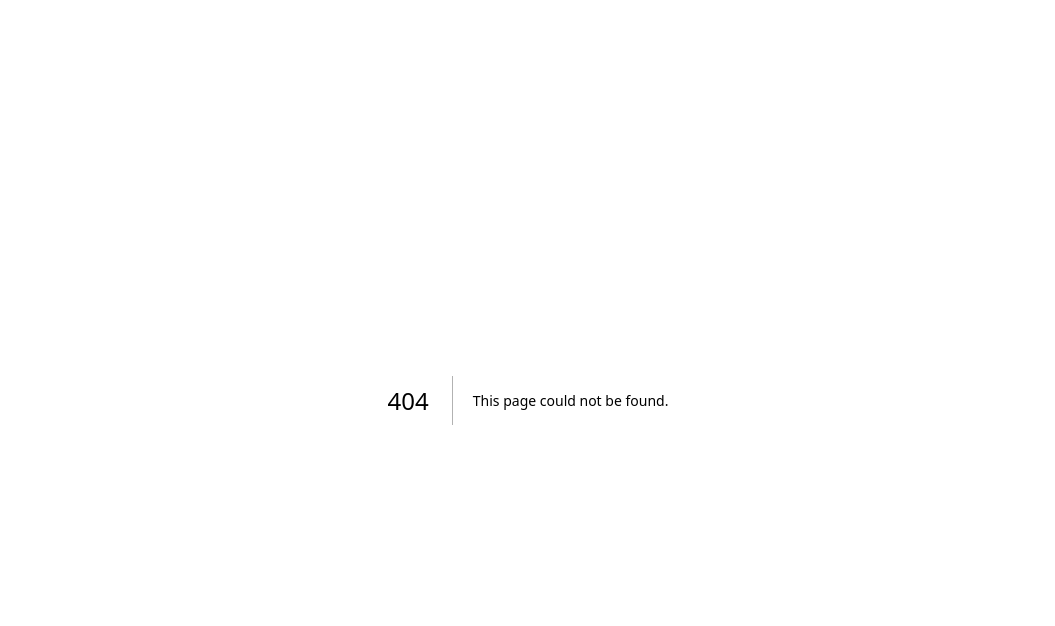
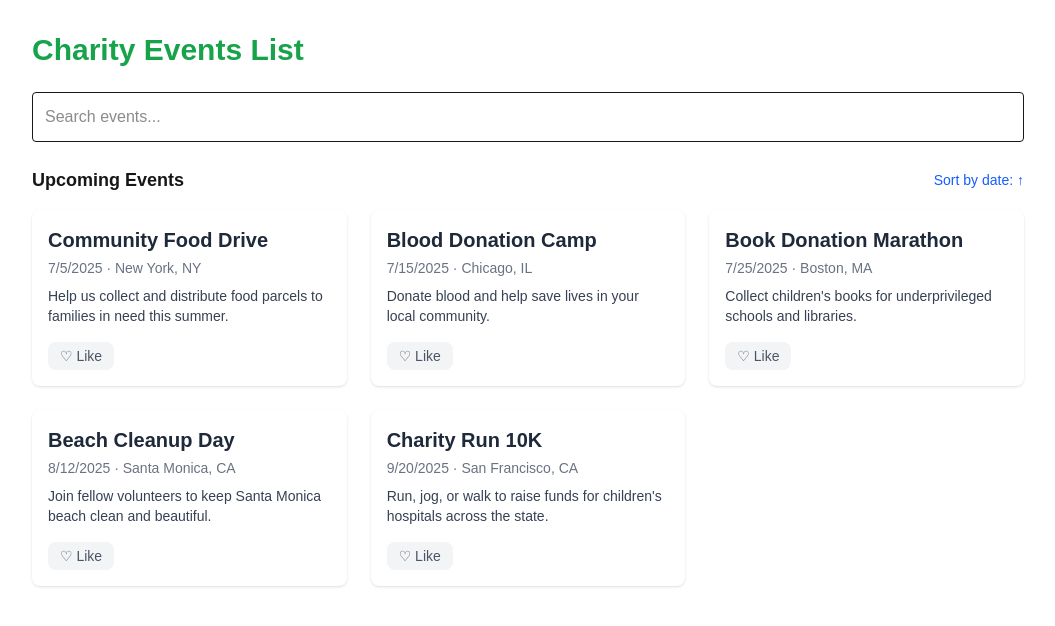
Before and after one commit to KucherDmytroVT211/react2023, a Next.js app: page /events in a window 1280 px wide. Before the commit this address had no page. Shown: the top 626 px of the page, without its empty margins (112-1167 px from the left). Built offline with nearby package versions, Linux system fonts and the light colour scheme.

Commit message:
feat(events-list): add base components for charity events list

```diff
--- /dev/null
+++ b/app/events/page.js
@@ -0,0 +1,55 @@
+"use client";
+
+import EventsSection from "../../components/EventsSection";
+
+const SAMPLE_EVENTS = [
+  {
+    id: 1,
+    title: "Community Food Drive",
+    description:
+      "Help us collect and distribute food parcels to families in need this summer.",
+    date: "2025-07-05",
+    location: "New York, NY",
+  },
+  {
+    id: 2,
+    title: "Beach Cleanup Day",
+    description:
+      "Join fellow volunteers to keep Santa Monica beach clean and beautiful.",
+    date: "2025-08-12",
+    location: "Santa Monica, CA",
+  },
+  {
+    id: 3,
+    title: "Charity Run 10K",
+    description:
+      "Run, jog, or walk to raise funds for children's hospitals across the state.",
+    date: "2025-09-20",
+    location: "San Francisco, CA",
+  },
+  {
+    id: 4,
+    title: "Book Donation Marathon",
+    description:
+      "Collect children's books for underprivileged schools and libraries.",
+    date: "2025-07-25",
+    location: "Boston, MA",
+  },
+  {
+    id: 5,
+    title: "Blood Donation Camp",
+    description: "Donate blood and help save lives in your local community.",
+    date: "2025-07-15",
+    location: "Chicago, IL",
+  },
+];
+
+export default function CharityEventsPage() {
+  return (
+    <EventsSection
+      initialEvents={SAMPLE_EVENTS}
+      title="Charity Events List"
+      highlightColor="#16a34a"
+    />
+  );
+}
--- /dev/null
+++ b/components/EventCard.js
@@ -0,0 +1,49 @@
+"use client";
+
+import { useState, useCallback, memo } from "react";
+
+const EventCard = ({ id, title, description, date, location, onSelect }) => {
+  const [liked, setLiked] = useState(false);
+
+  const toggleLike = useCallback(() => {
+    setLiked((prev) => !prev);
+  }, []);
+
+  const handleSelect = useCallback(() => {
+    onSelect?.(id);
+  }, [id, onSelect]);
+
+  return (
+    <article
+      className="flex flex-col justify-between p-4 bg-white rounded-lg shadow hover:shadow-lg transition cursor-pointer"
+      onClick={handleSelect}
+    >
+      <header className="mb-2">
+        <h3 className="text-xl font-semibold text-gray-800 mb-1 ">
+          {title}
+        </h3>
+        <p className="text-sm text-gray-500">
+          {new Date(date).toLocaleDateString()} · {location}
+        </p>
+      </header>
+
+      <p className="text-gray-700 text-sm  flex-1 mb-4">
+        {description}
+      </p>
+
+      <button
+        type="button"
+        onClick={toggleLike}
+        className={`self-start text-sm font-medium px-3 py-1 rounded-lg transition-colors hover:opacity-90 ${
+          liked
+            ? "bg-red-100 text-red-600"
+            : "bg-gray-100 text-gray-600 hover:bg-gray-200"
+        }`}
+      >
+        {liked ? "♥ Liked" : "♡ Like"}
+      </button>
+    </article>
+  );
+};
+
+export default memo(EventCard);
--- /dev/null
+++ b/components/EventsGrid.js
@@ -0,0 +1,58 @@
+"use client";
+
+import { useState, useMemo, useCallback, memo } from "react";
+import EventCard from "./EventCard";
+
+const EventsGrid = ({ events, onSelectEvent, layout = "grid" }) => {
+
+  const [sortDir, setSortDir] = useState("asc");
+
+  const toggleSortDir = useCallback(() => {
+    setSortDir((dir) => (dir === "asc" ? "desc" : "asc"));
+  }, []);
+
+  const sortedEvents = useMemo(() => {
+    const copy = [...events];
+    copy.sort((a, b) => {
+      const aDate = new Date(a.date);
+      const bDate = new Date(b.date);
+      return sortDir === "asc" ? aDate - bDate : bDate - aDate;
+    });
+    return copy;
+  }, [events, sortDir]);
+
+  const containerClassName =
+    layout === "list"
+      ? "space-y-4"
+      : "grid grid-cols-1 sm:grid-cols-2 lg:grid-cols-3 gap-6";
+
+  return (
+    <section>
+      <div className="flex items-center justify-between mb-4">
+        <h2 className="text-lg font-semibold">Upcoming Events</h2>
+        <button
+          type="button"
+          onClick={toggleSortDir}
+          className="text-sm text-blue-600 hover:underline"
+        >
+          Sort by date: {sortDir === "asc" ? "↑" : "↓"}
+        </button>
+      </div>
+      <div className={containerClassName}>
+        {sortedEvents.map((ev) => (
+          <EventCard
+            key={ev.id}
+            id={ev.id}
+            title={ev.title}
+            description={ev.description}
+            date={ev.date}
+            location={ev.location}
+            onSelect={onSelectEvent}
+          />
+        ))}
+      </div>
+    </section>
+  );
+};
+
+export default memo(EventsGrid);
--- /dev/null
+++ b/components/EventsSection.js
@@ -0,0 +1,46 @@
+"use client";
+
+import { useState, useMemo, useCallback, memo } from "react";
+import EventsGrid from "./EventsGrid";
+
+const EventsSection = ({ initialEvents, title, highlightColor = "#2563eb" }) => {
+  const [query, setQuery] = useState("");
+
+  const filteredEvents = useMemo(() => {
+    if (!query) return initialEvents;
+    const lower = query.toLowerCase();
+    return initialEvents.filter(
+      (ev) =>
+        ev.title.toLowerCase().includes(lower) ||
+        ev.description.toLowerCase().includes(lower)
+    );
+  }, [query, initialEvents]);
+
+  const handleSelectEvent = useCallback((id) => {
+    console.log("Selected event", id);
+  }, []);
+
+  return (
+    <section className="max-w-5xl mx-auto px-4 py-8">
+      <h1 className="text-3xl font-bold mb-6" style={{ color: highlightColor }}>
+        {title}
+      </h1>
+
+      <input
+        type="text"
+        placeholder="Search events..."
+        value={query}
+        onChange={(e) => setQuery(e.target.value)}
+        className="w-full mb-6 p-3 border rounded focus:outline-none focus:ring focus:border-blue-300"
+      />
+
+      <EventsGrid
+        events={filteredEvents}
+        onSelectEvent={handleSelectEvent}
+        layout="grid"
+      />
+    </section>
+  );
+};
+
+export default memo(EventsSection);
```
